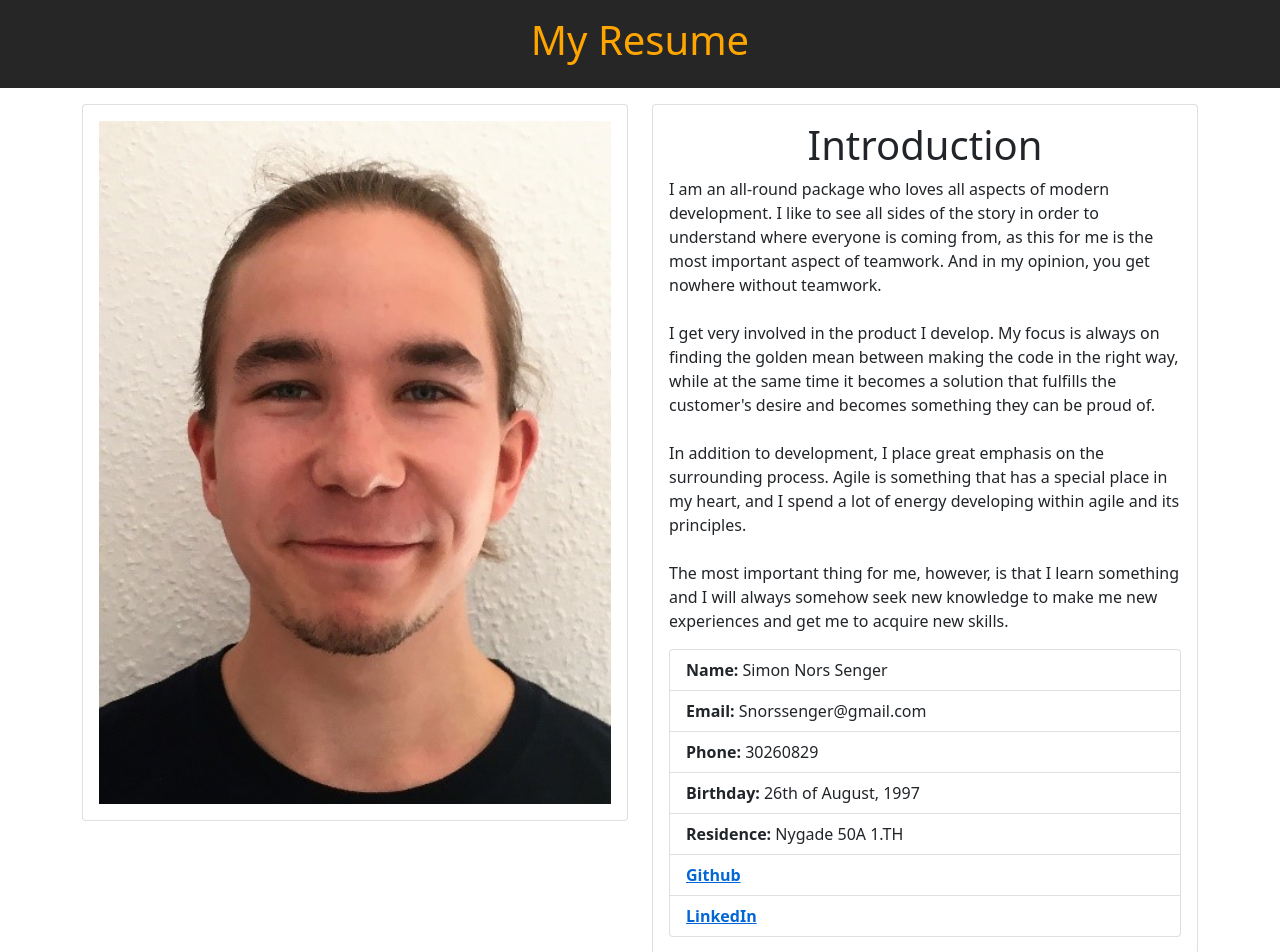
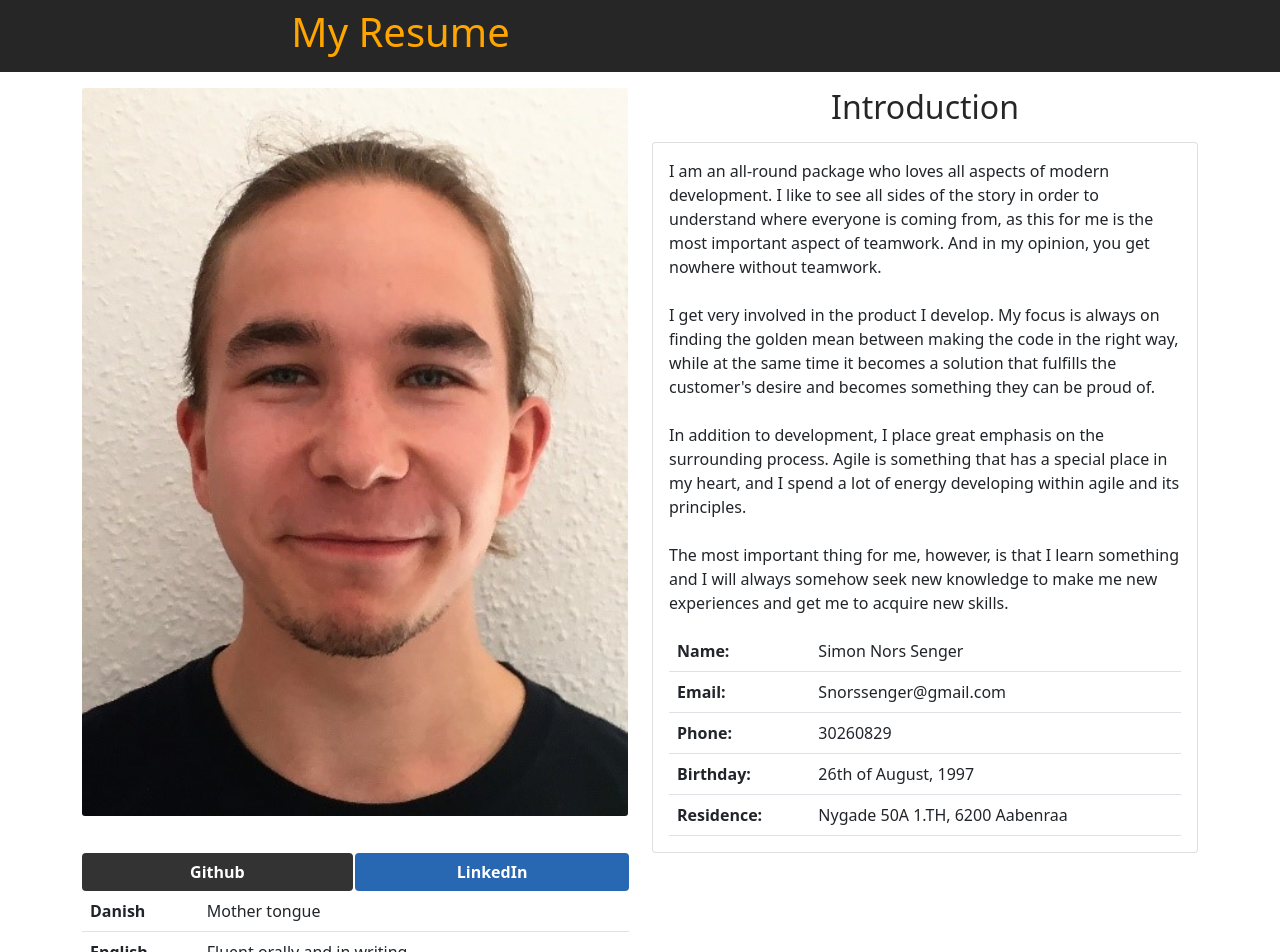
Before and after one commit to Eb0nheart/Resume, an Angular app in the folder Resume/ClientApp/: page / in a window 1280 px wide. Shown: the top 952 px of the page. Built offline with nearby package versions, Linux system fonts and the light colour scheme.

Commit message:
improved introduction page, close to done

```diff
--- /dev/null
+++ b/Resume/ClientApp/src/app/base.css
@@ -0,0 +1,7 @@
+.header-text-bg-black{
+    color:orange;
+}
+
+.header-text-bg-other{
+    color:rgba(0, 0, 0, 0.85);
+}
--- /dev/null
+++ b/Resume/ClientApp/src/app/home/home.component.css
@@ -0,0 +1,14 @@
+.github {
+  width: 49.5%;
+  margin-right: 0.5%;
+  border-radius: 4px;
+  background-color: rgba(0,0,0, 0.8);
+  color: white;
+}
+
+.linkedin {
+  width: 50%;
+  border-radius: 4px;
+  background-color: rgb(40,103,178);
+  color: white;
+}
--- a/Resume/ClientApp/src/app/home/home.component.html
+++ b/Resume/ClientApp/src/app/home/home.component.html
@@ -1,44 +1,62 @@
 <div class="row">
     <div class="col">
-        <div class="card">
-            <img src="assets/Billede.jpg" class="card-img-top p-3" alt="My face">
-        </div>
+        <img src="assets/Billede.jpg" class="card-img" alt="My face">
     </div>
     <div class="col">
-        <div class="card">
+        <h2 class="text-center header-text-bg-other mb-3">Introduction</h2>
+        <div class="card" >
             <div class="card-body">
-                <h1 class="card-title text-center">Introduction</h1>
                 <p class="card-text">
                     I am an all-round package who loves all aspects of modern development. I like to see all sides of the story in order to understand where everyone is coming from, as this for me is the most important aspect of teamwork. And in my opinion, you get nowhere without teamwork. <br/><br/>
                     I get very involved in the product I develop. My focus is always on finding the golden mean between making the code in the right way, while at the same time it becomes a solution that fulfills the customer's desire and becomes something they can be proud of. <br/><br/>
                     In addition to development, I place great emphasis on the surrounding process. Agile is something that has a special place in my heart, and I spend a lot of energy developing within agile and its principles. <br/> <br/>
                     The most important thing for me, however, is that I learn something and I will always somehow seek new knowledge to make me new experiences and get me to acquire new skills. <br/>
                 </p>
-                <div class="card-text">
-                    <ul class="list-group">
-                        <li class="list-group-item">
-                            <b>Name:</b> Simon Nors Senger
-                        </li>
-                        <li class="list-group-item">
-                            <b>Email:</b> Snorssenger@gmail.com
-                        </li>
-                        <li class="list-group-item">
-                            <b>Phone:</b> 30260829
-                        </li>
-                        <li class="list-group-item">
-                            <b>Birthday:</b> 26th of August, 1997
-                        </li>
-                        <li class="list-group-item">
-                            <b>Residence:</b> Nygade 50A 1.TH
-                        </li>
-                        <li class="list-group-item">
-                            <a class="" href="https://github.com/Eb0nheart" target="_blank"><b>Github</b></a>
-                        </li>
-                        <li class="list-group-item">
-                            <a class="" href="https://www.linkedin.com/in/simon-senger-398954168/" target="_blank"><b>LinkedIn</b></a>
-                        </li>
-                    </ul>
+                <table class="table m-0">
+                    <tbody>
+                        <tr>
+                            <th>Name:</th>
+                            <td>Simon Nors Senger</td>
+                        </tr>
+                        <tr>
+                            <th>Email:</th>
+                            <td>Snorssenger@gmail.com</td>
+                        </tr>
+                        <tr>
+                            <th>Phone:</th>
+                            <td>30260829</td>
+                        </tr>
+                        <tr>
+                            <th>Birthday:</th>
+                            <td>26th of August, 1997</td>
+                        </tr>
+                        <tr>
+                            <th>Residence:</th>
+                            <td>Nygade 50A 1.TH, 6200 Aabenraa</td>
+                        </tr>
+                    </tbody>
+                </table>
             </div>
         </div>
     </div>
 </div>
+<div class="" style="width: 49%;">
+    <a class="btn github" href="https://github.com/Eb0nheart" target="_blank"><b>Github</b></a>
+    <a class="btn linkedin" href="https://www.linkedin.com/in/simon-senger-398954168/" target="_blank"><b>LinkedIn</b></a>
+    <table class="table">
+        <tbody>
+            <tr>
+                <th>Danish</th>
+                <td>Mother tongue</td>
+            </tr>
+            <tr>
+                <th>English</th>
+                <td>Fluent orally and in writing</td>
+            </tr>
+            <tr>
+                <th>German</th>
+                <td>Elementary skills orally and in writing</td>
+            </tr>
+        </tbody>
+    </table>
+</div>
--- a/Resume/ClientApp/src/app/home/home.component.ts
+++ b/Resume/ClientApp/src/app/home/home.component.ts
@@ -3,6 +3,7 @@
 @Component({
   selector: 'app-home',
   templateUrl: './home.component.html',
+  styleUrls: ['./home.component.css', '../base.css']
 })
 export class HomeComponent {
 }
--- a/Resume/ClientApp/src/app/nav-menu/nav-menu.component.css
+++ b/Resume/ClientApp/src/app/nav-menu/nav-menu.component.css
@@ -1,27 +1,11 @@
-a.navbar-brand {
-  white-space: normal;
-  text-align: center;
-  word-break: break-all;
-  color: orange;
-}
-
-html {
-  font-size: 14px;
-}
-@media (min-width: 768px) {
-  html {
-    font-size: 16px;
-  }
-}
-
-.box-shadow {
-  box-shadow: 0 .25rem .75rem rgba(0, 0, 0, .05);
-}
-
 header{
   background-color: rgba(0, 0, 0, 0.85);
 }
 
 h1{
+  margin-left: 22%;
+}
+
+.header-text{
   color:orange;
 }
--- a/Resume/ClientApp/src/app/nav-menu/nav-menu.component.html
+++ b/Resume/ClientApp/src/app/nav-menu/nav-menu.component.html
@@ -1,5 +1,5 @@
-<header class="p-3 mb-3">
-  <h1 class="text-center">
+<header class="p-2 mb-3 row" >
+  <h1 class="header-text-bg-black col">
     <a [routerLink]="['/']"></a>My Resume
   </h1>
 </header>
--- a/Resume/ClientApp/src/app/nav-menu/nav-menu.component.ts
+++ b/Resume/ClientApp/src/app/nav-menu/nav-menu.component.ts
@@ -3,7 +3,7 @@
 @Component({
   selector: 'app-nav-menu',
   templateUrl: './nav-menu.component.html',
-  styleUrls: ['./nav-menu.component.css']
+  styleUrls: ['./nav-menu.component.css', '../base.css']
 })
 export class NavMenuComponent {
 
```
